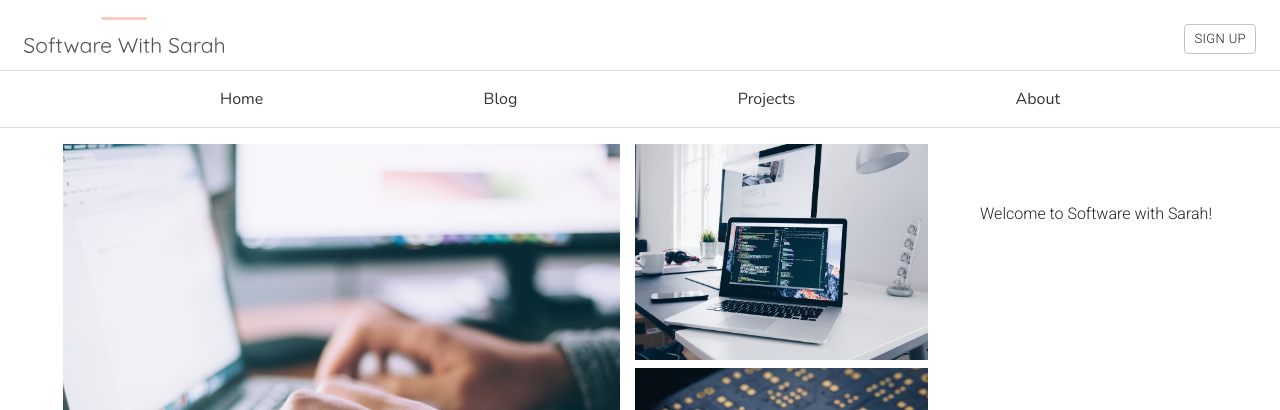
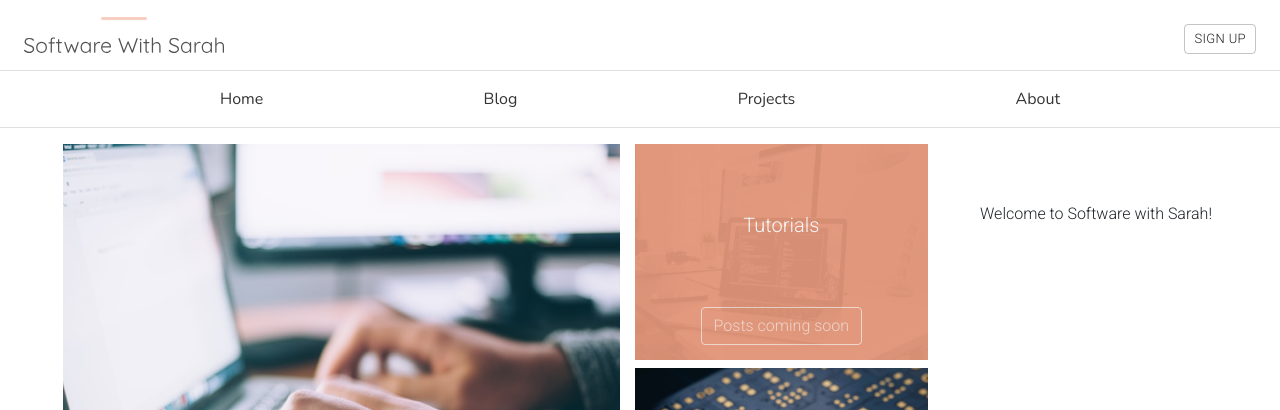
Before and after one commit to sarahdreischer/blog, a Next.js app: page / in a window 1280 px wide. Shown: the top 410 px of the page. Built offline with nearby package versions, Linux system fonts and the light colour scheme.

Commit message:
Made one featured section image show overlay by default

```diff
--- a/containers/components/featured-sections/featured-sections.tsx
+++ b/containers/components/featured-sections/featured-sections.tsx
@@ -8,29 +8,40 @@ interface FeaturedProps {
 }
 
 export const FeaturedSections = ({ sections }: FeaturedProps) => {
-  const overlays: JSX.Element[] = generateOverlays(sections);
+  const onButtonClick = () => console.log("Clicked Read more");
 
   return (
     <Row className="p-3 h-100">
       <Col className={styles.largeImage} md={8}>
-        {overlays[0]}
+        <OverlayImage
+          url={sections[0].imageUrl}
+          title={sections[0].title}
+          buttonText="Posts coming soon"
+          onButtonClick={onButtonClick}
+          key={sections[0].title}
+        />
       </Col>
       <Col md={4}>
-        <Row className={`mb-2 ${styles.smallImage}`}>{overlays[1]}</Row>
-        <Row className={`mt-2 ${styles.smallImage}`}>{overlays[2]}</Row>
+        <Row className={`mb-2 ${styles.smallImage}`}>
+          <OverlayImage
+            url={sections[1].imageUrl}
+            title={sections[1].title}
+            buttonText="Posts coming soon"
+            onButtonClick={onButtonClick}
+            key={sections[1].title}
+            invertedOverlay
+          />
+        </Row>
+        <Row className={`mt-2 ${styles.smallImage}`}>
+          <OverlayImage
+            url={sections[2].imageUrl}
+            title={sections[2].title}
+            buttonText="Posts coming soon"
+            onButtonClick={onButtonClick}
+            key={sections[2].title}
+          />
+        </Row>
       </Col>
     </Row>
   );
 };
-
-const generateOverlays = (sections: FeaturedSection[]) => {
-  return sections.map((section) => (
-    <OverlayImage
-      url={section.imageUrl}
-      title={section.title}
-      buttonText="Posts coming soon"
-      onButtonClick={() => console.log("Clicked Read more")}
-      key={section.title}
-    />
-  ));
-};
--- a/containers/components/image/overlay-image.module.css
+++ b/containers/components/image/overlay-image.module.css
@@ -18,7 +18,24 @@
 }
 
 .overlay:hover {
-  opacity: 1;
+  opacity: 0.95;
+}
+
+.invertedOverlay {
+  position: absolute;
+  top: 0;
+  bottom: 0;
+  left: 0;
+  right: 0;
+  height: 100%;
+  width: 100%;
+  opacity: 0.95;
+  background-color: #e29578;
+}
+
+.invertedOverlay:hover {
+  transition: 0.5s ease;
+  opacity: 0;
 }
 
 .overlayTextSize {
--- a/containers/components/image/overlay-image.tsx
+++ b/containers/components/image/overlay-image.tsx
@@ -8,6 +8,7 @@ interface OverlayImageProps {
   buttonText: string;
   onButtonClick: () => void;
   className?: string;
+  invertedOverlay?: boolean;
 }
 
 export const OverlayImage = ({
@@ -16,6 +17,7 @@ export const OverlayImage = ({
   buttonText,
   onButtonClick,
   className,
+  invertedOverlay,
 }: OverlayImageProps) => {
   return (
     <div className={`${styles.imageContainer} ${className}`}>
@@ -27,7 +29,9 @@ export const OverlayImage = ({
         layout="fill"
         priority
       />
-      <div className={styles.overlay}>
+      <div
+        className={invertedOverlay ? styles.invertedOverlay : styles.overlay}
+      >
         <Container className="h-75">
           <Row className="h-100 justify-content-center align-items-center">
             <div className={`text-white ${styles.overlayTextSize}`}>
```
